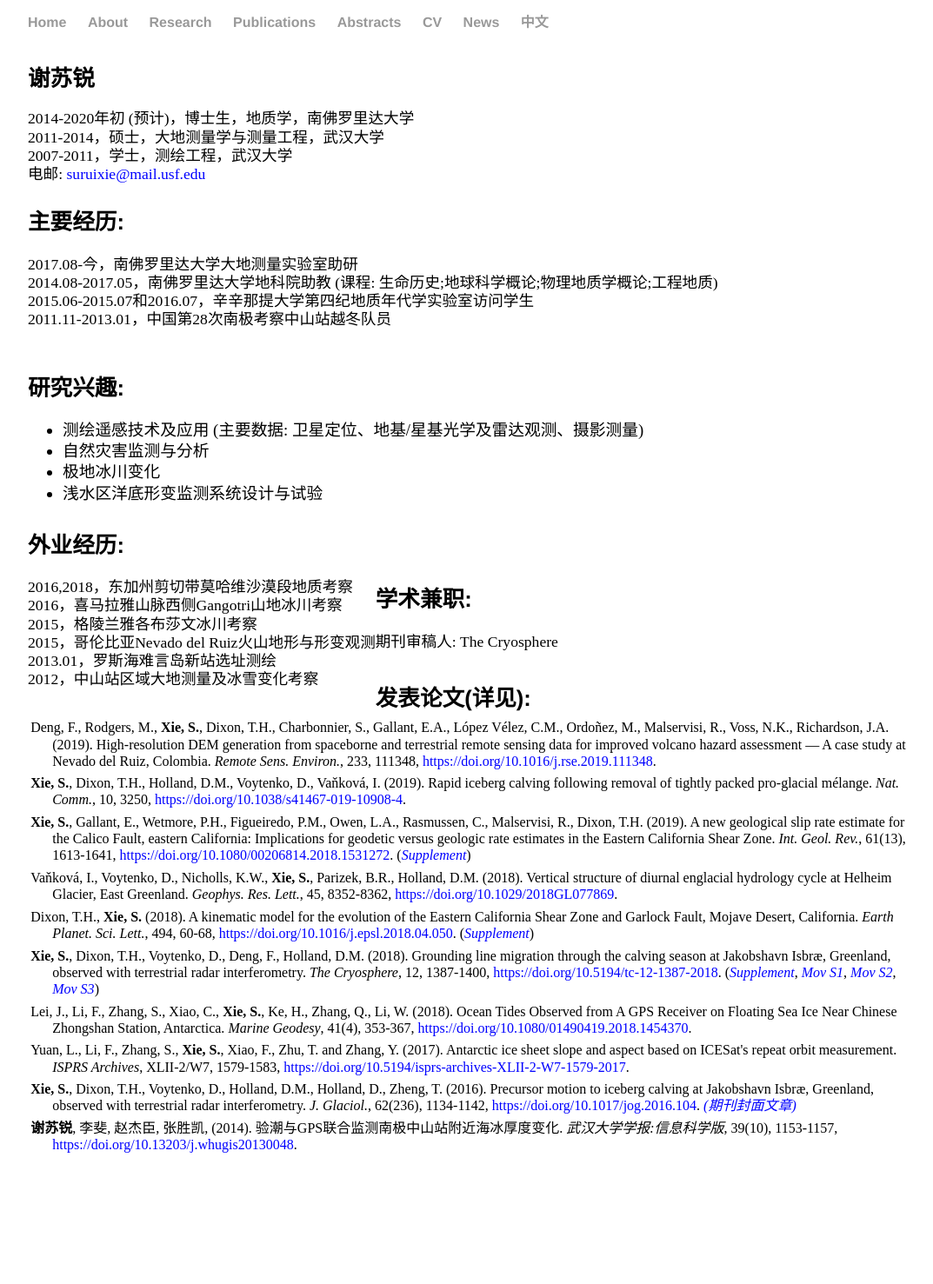
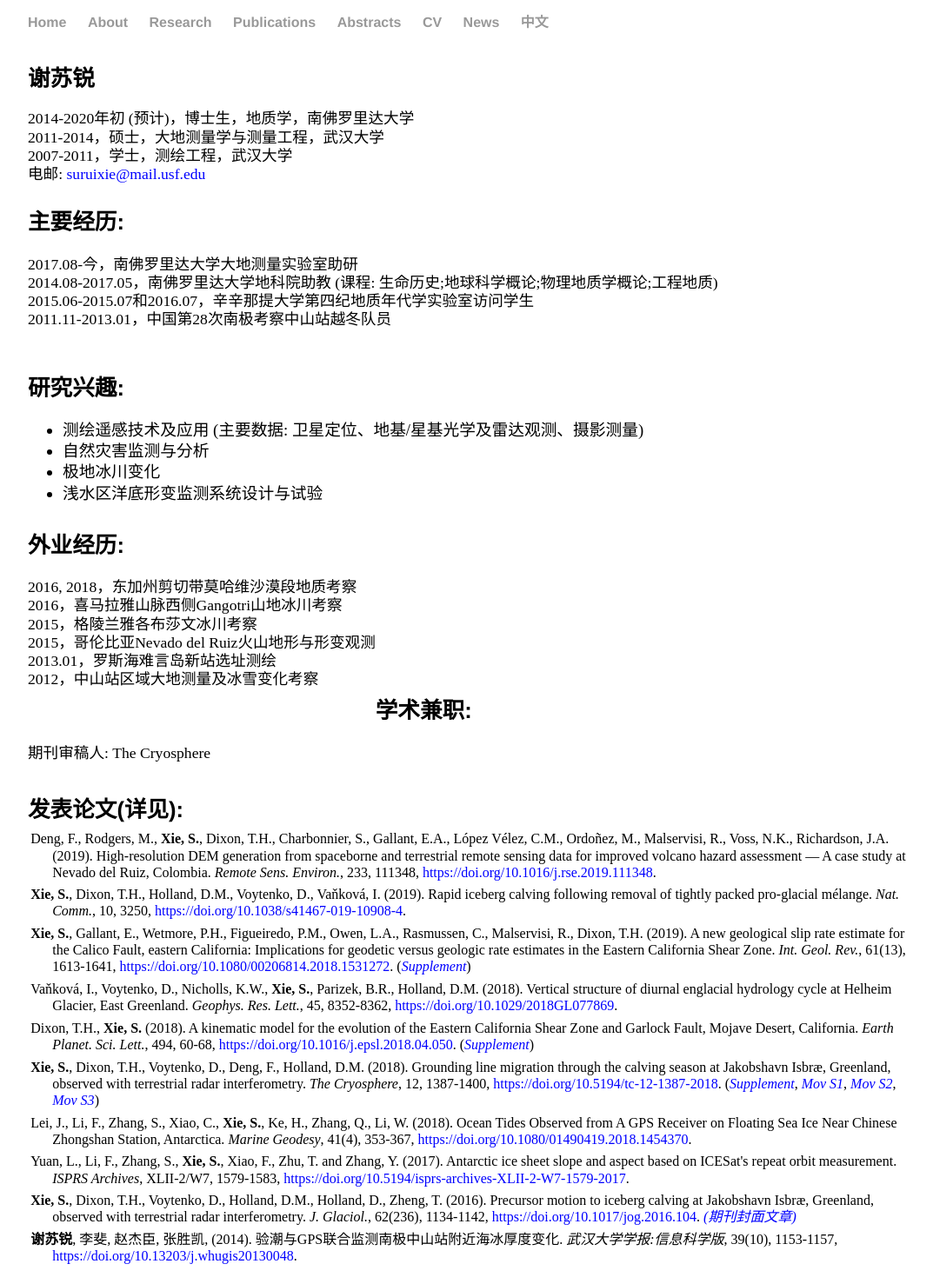
Before and after one commit to suruixie/suruixie.github.io, a Jekyll site: the page built from Chinese/index.html, in a window 1280 px wide. Shown: the whole page at 87% size, without its empty margins (96-1169 px from the left). Built offline with Jekyll 4.4.1, drawn with Linux system fonts in a browser that asks for light colours; a style sheet for code colours, icons or effects is not loaded; before the commit the page ends 1349 px from its top, so only the background shows below that.

Commit message:
Update index.html

```diff
--- a/Chinese/index.html
+++ b/Chinese/index.html
@@ -33,7 +33,7 @@
 	</div>
 	<div class="sideText">
 	    <h4 style="margin-top:1em;margin-bottom:0.2em;">外业经历: </h4>
-	    <p style="line-height: 120%;">2016,2018，东加州剪切带莫哈维沙漠段地质考察<br>
+	    <p style="line-height: 120%;">2016, 2018，东加州剪切带莫哈维沙漠段地质考察<br>
 		    2016，喜马拉雅山脉西侧Gangotri山地冰川考察<br>
 		    2015，格陵兰雅各布莎文冰川考察<br>
 		    2015，哥伦比亚Nevado del Ruiz火山地形与形变观测<br>
@@ -42,7 +42,7 @@
             </p>
 	</div>
 	<div class="sideText">
-	    <h4 style="margin-top:1em;margin-bottom:0.2em;">学术兼职: </h4>
+	    <h4 style="margin-top:6em;margin-bottom:0.2em;">学术兼职: </h4>
             <p style="line-height: 120%;">期刊审稿人: The Cryosphere<br>
             </p>
 	</div>
```
